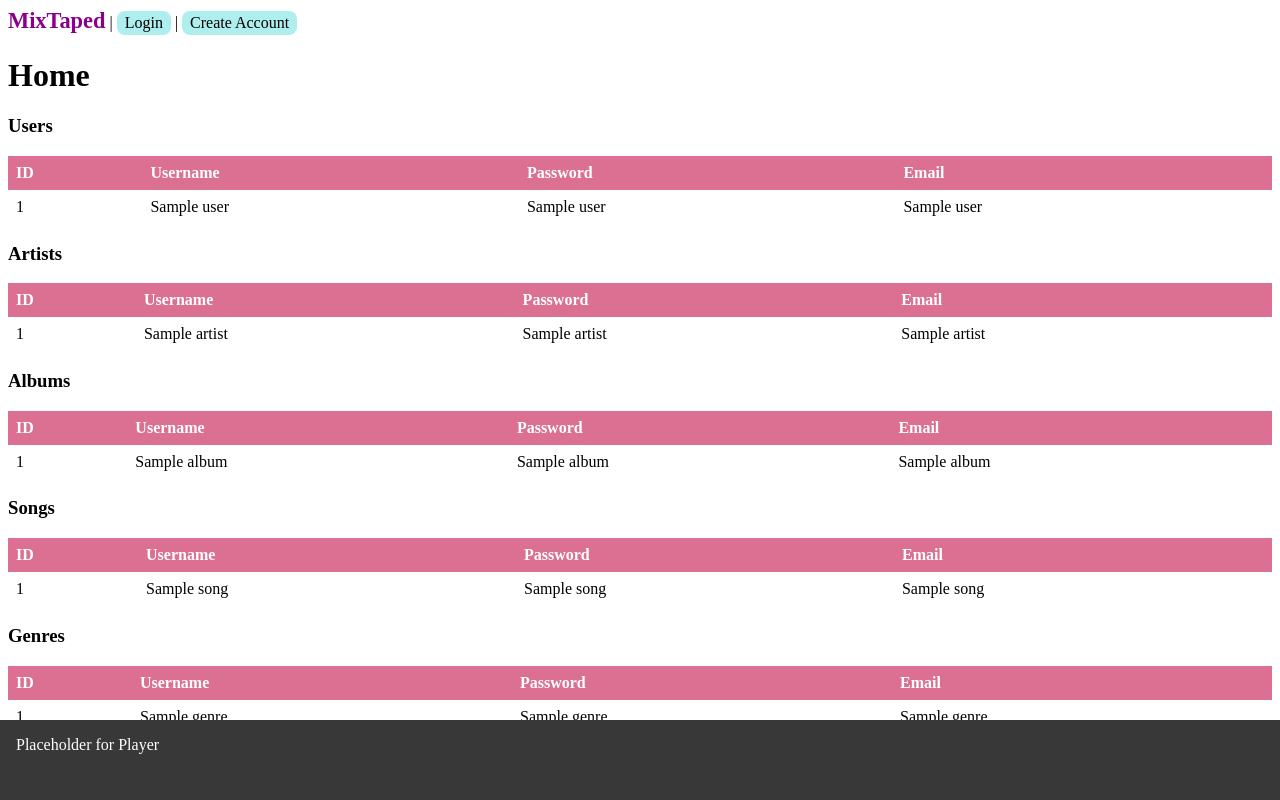
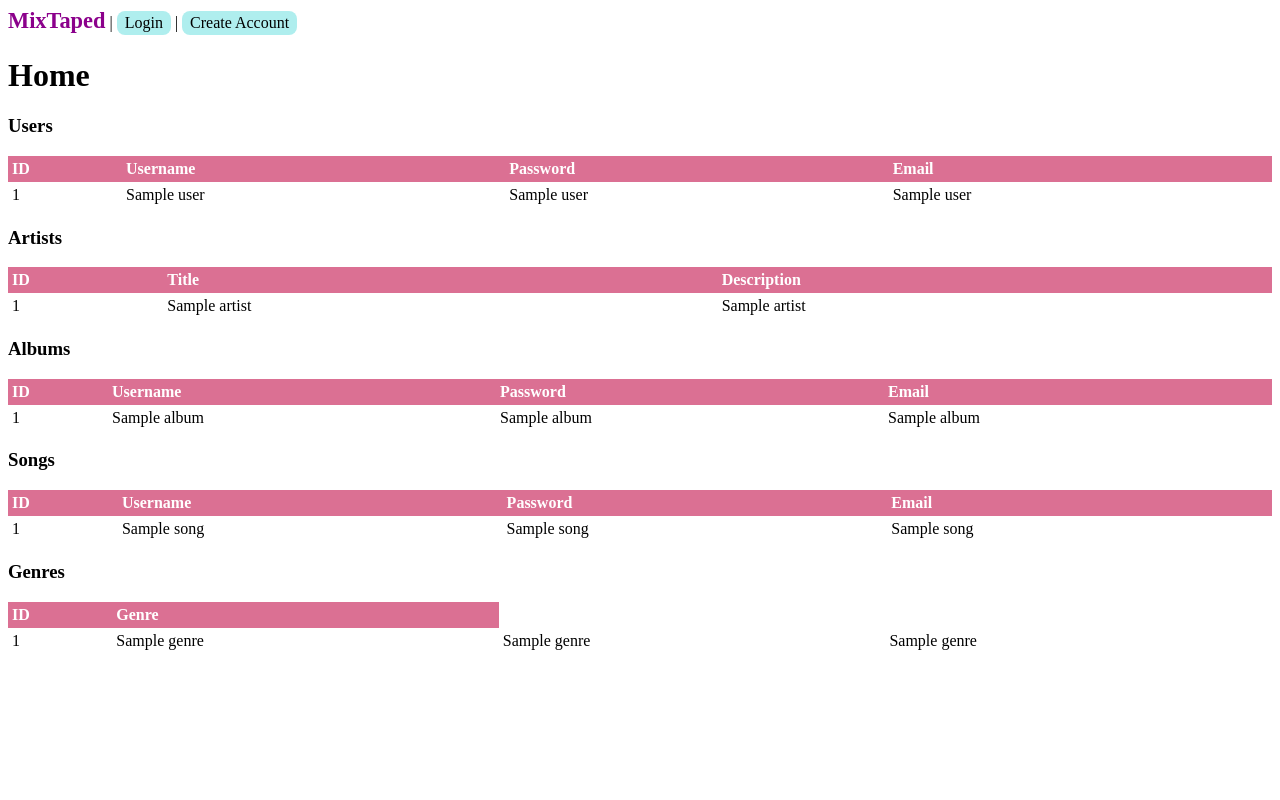
Before and after one commit to AshleyDeo/MixTaped, a Flask app: page / in a window 1280 px wide. Run offline with Flask 3, Linux system fonts and the light colour scheme; a database or web service that is not in the repository returns one stand-in record (values such as "Sample title"); some libraries are stand-ins or nearby versions.

Commit message:
Fix upload
Upload adds to table
Fix .gitignore

```diff
--- a/app.py
+++ b/app.py
@@ -1,5 +1,7 @@
+import datetime as dt
 import os
 import psycopg2
+import re
 from dotenv import load_dotenv
 from flask import Flask, abort, flash, redirect, request, render_template, session, url_for
 #from flask_bcrypt import Bcrypt
@@ -12,7 +14,7 @@ CREATE_TABLE_USERS = '''CREATE TABLE IF NOT EXISTS users (user_id SERIAL PRIMARY
 
 CREATE_TABLE_ARTISTS = '''CREATE TABLE IF NOT EXISTS artists (artist_id SERIAL PRIMARY KEY, name VARCHAR(50) NOT NULL, description TEXT);'''
 
-CREATE_TABLE_ALBUMS = '''CREATE TABLE IF NOT EXISTS albums (album_id SERIAL PRIMARY KEY, album_title VARCHAR(25) NOT NULL, release_year varchar(6) DEFAULT "2026", UNIQUE (album_id, album_title));'''
+CREATE_TABLE_ALBUMS = '''CREATE TABLE IF NOT EXISTS albums (album_id SERIAL PRIMARY KEY, album_title VARCHAR(25) NOT NULL, released varchar(6) DEFAULT "2026", UNIQUE (album_id, album_title));'''
 
 CREATE_TABLE_SONGS = '''CREATE TABLE IF NOT EXISTS songs (song_id SERIAL, song_title VARCHAR(25) NOT NULL, album_id integer REFERENCES albums on delete cascade, length integer  DEFAULT 0 NOT NULL, track_number integer DEFAULT 0 NOT NULL, fileType VARCHAR(10), PRIMARY KEY (song_id, song_title, album_id));'''
 
@@ -27,7 +29,7 @@ CREATE_TABLE_FILES = '''CREATE TABLE IF NOT EXISTS files (id SERIAL PRIMARY KEY,
 INSERT_USER = '''INSERT INTO users (username, password, email) VALUES (%s, %s, %s) RETURNING *;'''
 INSERT_GENRE = '''INSERT INTO genres (genre) VALUES (%s) RETURNING *;'''
 INSERT_ARTIST = '''INSERT INTO artists (name) VALUES (%s) RETURNING *;'''
-INSERT_ALBUM = '''INSERT INTO albums (album_title, release_year) VALUES (%s,%s) RETURNING *;'''
+INSERT_ALBUM = '''INSERT INTO albums (album_title, released) VALUES (%s,%s) RETURNING *;'''
 INSERT_SONG = '''INSERT INTO songs (song_title, length, track_number) VALUES (%s,%s,%s,%s) RETURNING *;'''
 
 ### SQL - SELECT
@@ -41,7 +43,7 @@ SELECT_GENRES = '''SELECT * FROM genres;'''
 SELECT_USER_LOGIN = '''SELECT * FROM users WHERE email = %s AND password = %s;'''
 SELECT_GENRE = '''SELECT * FROM genres WHERE genre = %s;'''
 SELECT_ARTIST = '''SELECT * FROM artists WHERE name=%s;'''
-SELECT_ALBUM = '''SELECT * FROM albums WHERE album_title=%s AND release_year=%s;'''
+SELECT_ALBUM = '''SELECT * FROM albums WHERE album_title=%s AND released=%s;'''
 SELECT_SONG = '''SELECT * FROM songs WHERE song_title=%s AND length=%s AND track_number=%s;'''
 
 load_dotenv()
@@ -56,23 +58,47 @@ connection = psycopg2.connect(database=os.environ.get("DB_NAME"), user=os.enviro
 
 def parseAudioData(file):
 	data = TinyTag.get(file)
-	print(data.genre)
-	# with connection:
-	# 	with connection.cursor() as cursor:
-	# 		cursor.execute(SELECT_GENRE, data.genre)
-	# 		genre = cursor.fetchone()
-	# 		if genre is None:
-	# 			cursor.execute(INSERT_GENRE, (data.genre))
-	# 			genre = cursor.fetchone()
-	# 		cursor.execute(SELECT_ARTIST, (data.artist))
-	# 		artist = cursor.fetchone()
-	# 		if artist is None:
-	# 			cursor.execute(INSERT_ARTIST, (data.artist))
-	# 			artist = cursor.fetchone()
-	# 		cursor.execute(SELECT_ALBUM, (data.album, data.year))
-	# 		album = cursor.fetchone()
-	# 		if album is None:
-	# 			cursor.execute(INSERT_ALBUM, (data.album, data.year))
+	print(data.artist)
+	print(data.other.get('artist'))
+	## data.year: 2017-06-17 -- datetime.strptime('2014-12-04', '%Y-%m-%d').date()
+	genre_ids = []
+	artist_ids = []
+	with connection:
+		with connection.cursor() as cursor:
+			for g in re.split(r'[;,/]+', data.genre):
+				g = g.strip()
+				print(g)
+				if type(g) is not None:
+					# print(type(g))
+					cursor.execute(SELECT_GENRE, (g,))
+					genre = cursor.fetchone()
+					if genre is None:
+						cursor.execute(INSERT_GENRE, (g,))
+						genre = cursor.fetchone()
+					genre_ids.append(genre[0])
+
+			cursor.execute(SELECT_ARTIST, (data.artist,))
+			artist = cursor.fetchone()
+			if artist is None:
+				cursor.execute(INSERT_ARTIST, (data.artist,))
+				artist = cursor.fetchone()
+			artist_ids.append(genre[0])
+
+			if data.other.get('artist'):
+				for a in re.split(r'[;,/]+', data.other.get('artist')):
+					print(a)
+					if type(a) is not None:
+						# print(type(a))
+						cursor.execute(SELECT_ARTIST, (a,))
+						artist = cursor.fetchone()
+						if artist is None:
+							cursor.execute(INSERT_ARTIST, (a,))
+							artist = cursor.fetchone()
+						artist_ids.append(artist[0])
+			cursor.execute(SELECT_ALBUM, (data.album, dt.datetime.strptime(data.year, '%Y-%m-%d').date()))
+			album = cursor.fetchone()
+			if album is None:
+				cursor.execute(INSERT_ALBUM, (data.album, dt.datetime.strptime(data.year, '%Y-%m-%d').date()))
 	# 			album = cursor.fetchone()
 	# 		cursor.execute(SELECT_SONG, (data.title, data.track))
 	# 		song = cursor.fetchone()
--- a/static/styles/style.css
+++ b/static/styles/style.css
@@ -1,12 +1,13 @@
 table {
 	border-collapse: collapse;
 	width: 100%;
+
 }
 
 th,
 td {
 	text-align: left;
-	padding: 8px;
+	padding: 0.25em;
 }
 
 tr:nth-child(even) {
@@ -44,9 +45,9 @@ button{
 
 #player {
 	height: 3em;
-	position: fixed;
+	/* position: fixed;
 	bottom: 0%;
-	left: 0%;
+	left: 0%; */
 	width: 100%;
 	background-color: #393838;
 	color: white;
--- a/templates/index.html
+++ b/templates/index.html
@@ -30,9 +30,8 @@
 	<thead>
 		<tr>
 			<th>ID</th>
-			<th>Username</th>
-			<th>Password</th>
-			<th>Email</th>
+			<th>Title</th>
+			<th>Description</th>
 		</tr>
 	</thead>
 	<tbody>
@@ -41,7 +40,6 @@
 			<td>{{ row[0] }}</td>
 			<td>{{ row[1] }}</td>
 			<td>{{ row[2] }}</td>
-			<td>{{ row[3] }}</td>
 		</tr>
 		{% endfor %}
 	</tbody>
@@ -93,9 +91,7 @@
 	<thead>
 		<tr>
 			<th>ID</th>
-			<th>Username</th>
-			<th>Password</th>
-			<th>Email</th>
+			<th>Genre</th>
 		</tr>
 	</thead>
 	<tbody>
--- a/templates/layout.html
+++ b/templates/layout.html
@@ -43,14 +43,14 @@
 
 		{% block content %} {% endblock%}
 		<br>
-		<div id="player">
+		<!-- <div id="player">
 			{%if music in session%}
 			<audio>
 				<source src="{{session['music']}}">
 			</audio>
 			{%endif%}
 			<div>Placeholder for Player</div>
-		</div>
+		</div> -->
 	</div>
 
 </body>
```
Also changed, not shown: 1 other file.
